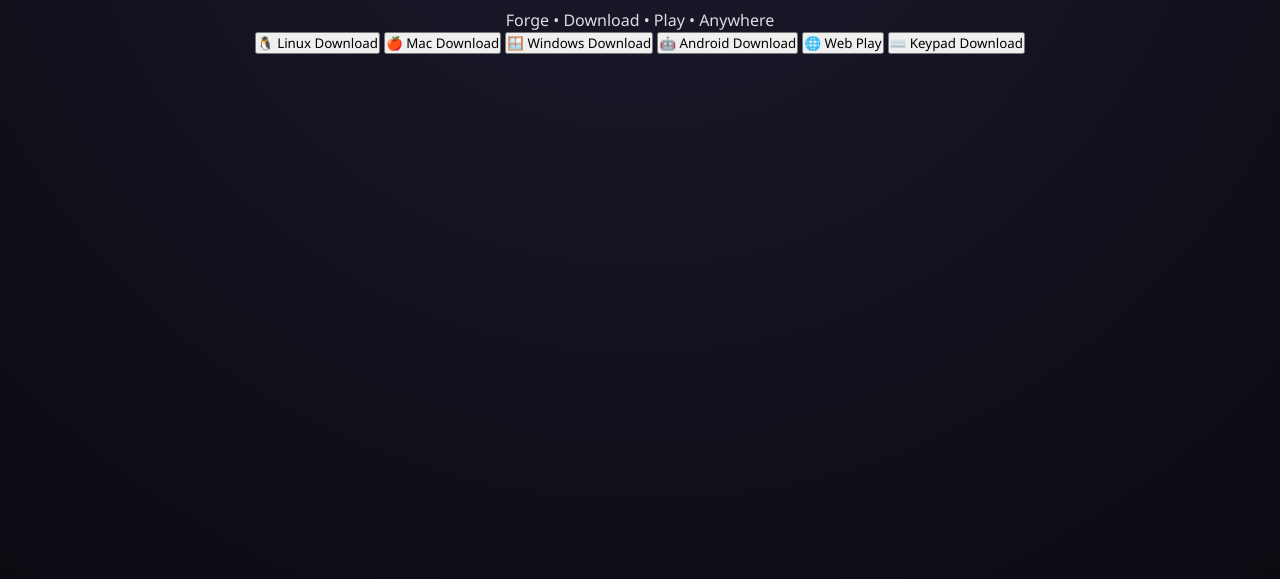
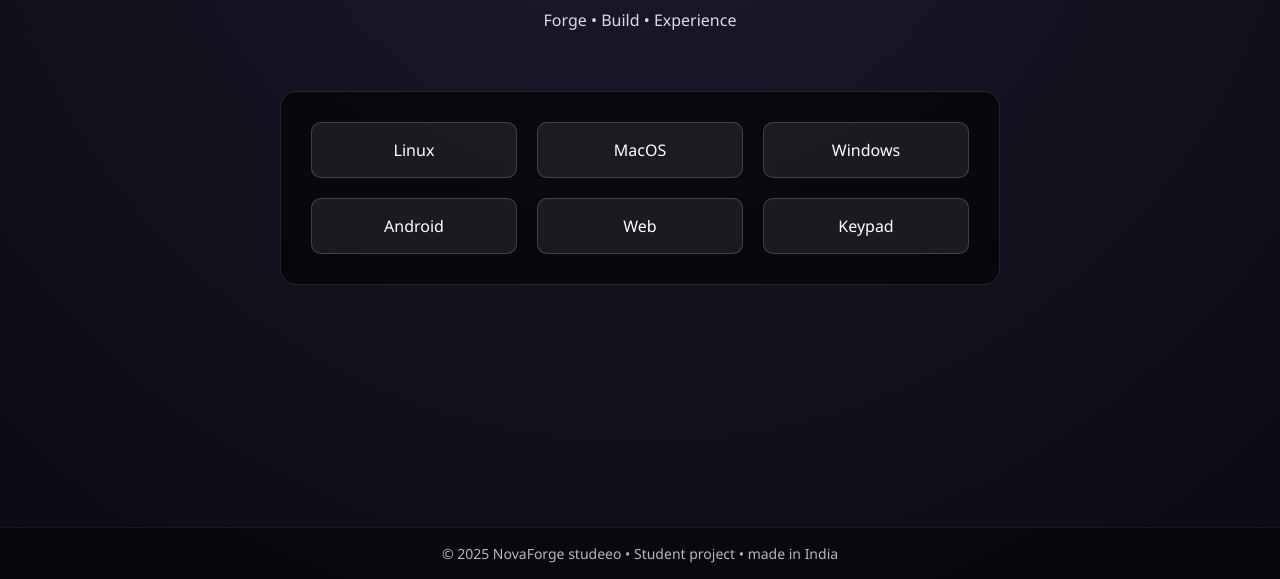
Before and after one commit to PritamKamdar20-cell/novaforge-studeeo, a plain HTML site: page index.html in a window 1280 px wide. Shown: the part 221-800 px from the top of the page. Drawn offline with Linux system fonts and the light colour scheme.

Commit message:
Update index.html

```diff
--- a/index.html
+++ b/index.html
@@ -4,6 +4,9 @@
   <meta charset="UTF-8">
   <title>NovaForge Soft-Store</title>
   <meta name="viewport" content="width=device-width, initial-scale=1.0">
+
+  <!-- FAVICON -->
+  <link rel="icon" type="image/png" href="logo.png">
 
   <!-- CSS -->
   <link rel="stylesheet" href="style.css">
@@ -13,7 +16,10 @@
   <!-- NAVBAR -->
   <nav class="navbar">
     <h1 class="logo">NovaForge</h1>
-    <ul class="nav-links">
+
+    <div class="menu-toggle" id="menuToggle">☰</div>
+
+    <ul class="nav-links" id="navLinks">
       <li>News</li>
       <li>About</li>
       <li>Comment</li>
@@ -21,23 +27,29 @@
     </ul>
   </nav>
 
-  <!-- HERO SECTION -->
-  <section class="hero">
-    <h2>NovaForge Soft-Store</h2>
-    <p>Forge • Download • Play • Anywhere</p>
+  <!-- HERO -->
+  <main class="content">
+    <section class="hero">
+      <h2>NovaForge Soft-Store</h2>
+      <p>Forge • Build • Experience</p>
 
-    <!-- DOWNLOAD BUTTONS -->
-    <div class="buttons">
-      <button class="btn linux">🐧 Linux Download</button>
-      <button class="btn mac">🍎 Mac Download</button>
-      <button class="btn windows">🪟 Windows Download</button>
-      <button class="btn android">🤖 Android Download</button>
-      <button class="btn web">🌐 Web Play</button>
-      <button class="btn keypad">⌨️ Keypad Download</button>
-    </div>
-  </section>
+      <!-- OS BOX -->
+      <div class="os-box">
+        <button class="os-btn">Linux</button>
+        <button class="os-btn">MacOS</button>
+        <button class="os-btn">Windows</button>
+        <button class="os-btn">Android</button>
+        <button class="os-btn">Web</button>
+        <button class="os-btn">Keypad</button>
+      </div>
+    </section>
+  </main>
 
-  <!-- JS -->
+  <!-- FOOTER -->
+  <footer class="footer">
+    © 2025 NovaForge studeeo • Student project • made in India
+  </footer>
+
   <script src="script.js"></script>
 </body>
-  </html>
+</html>
```
